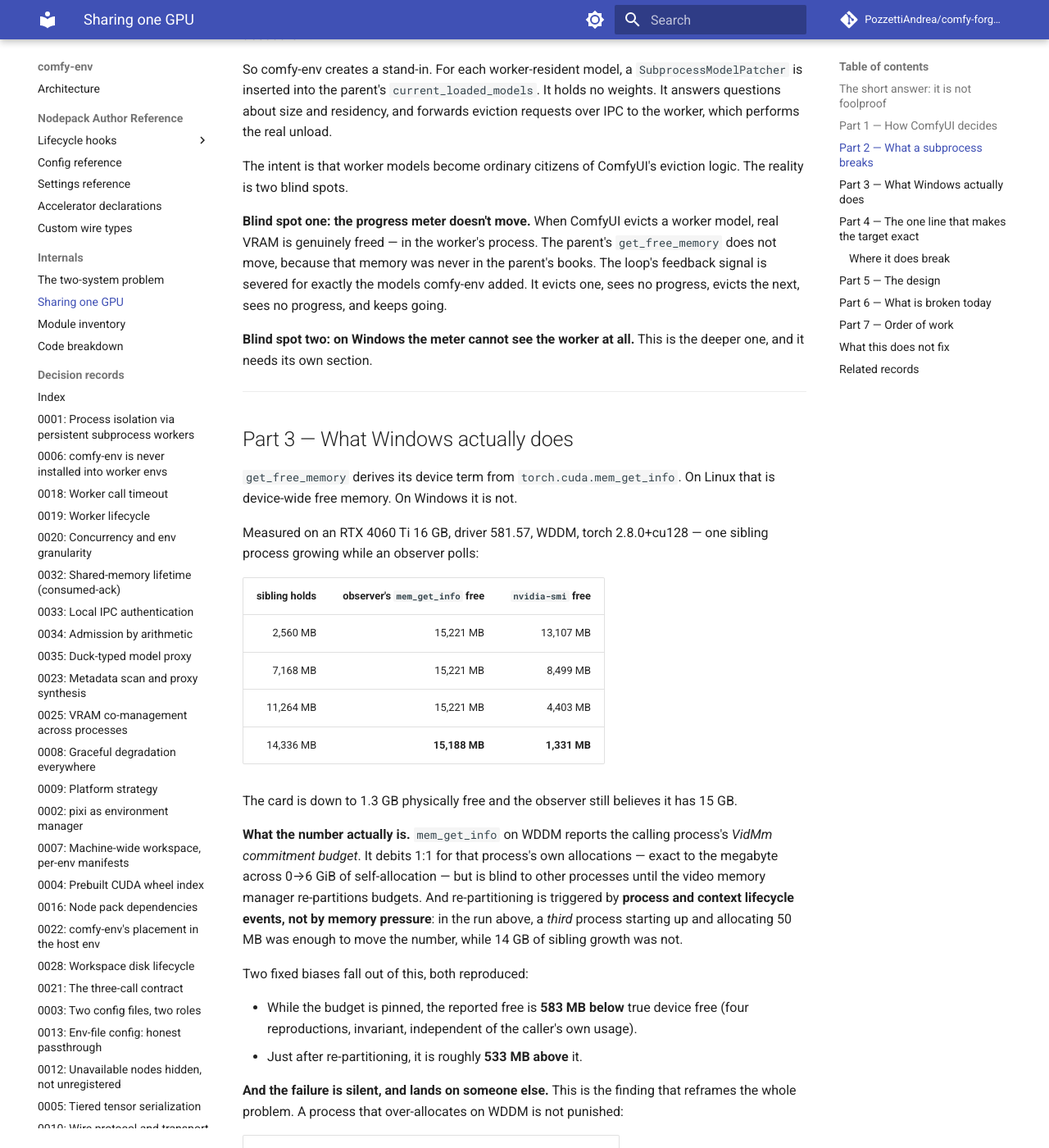
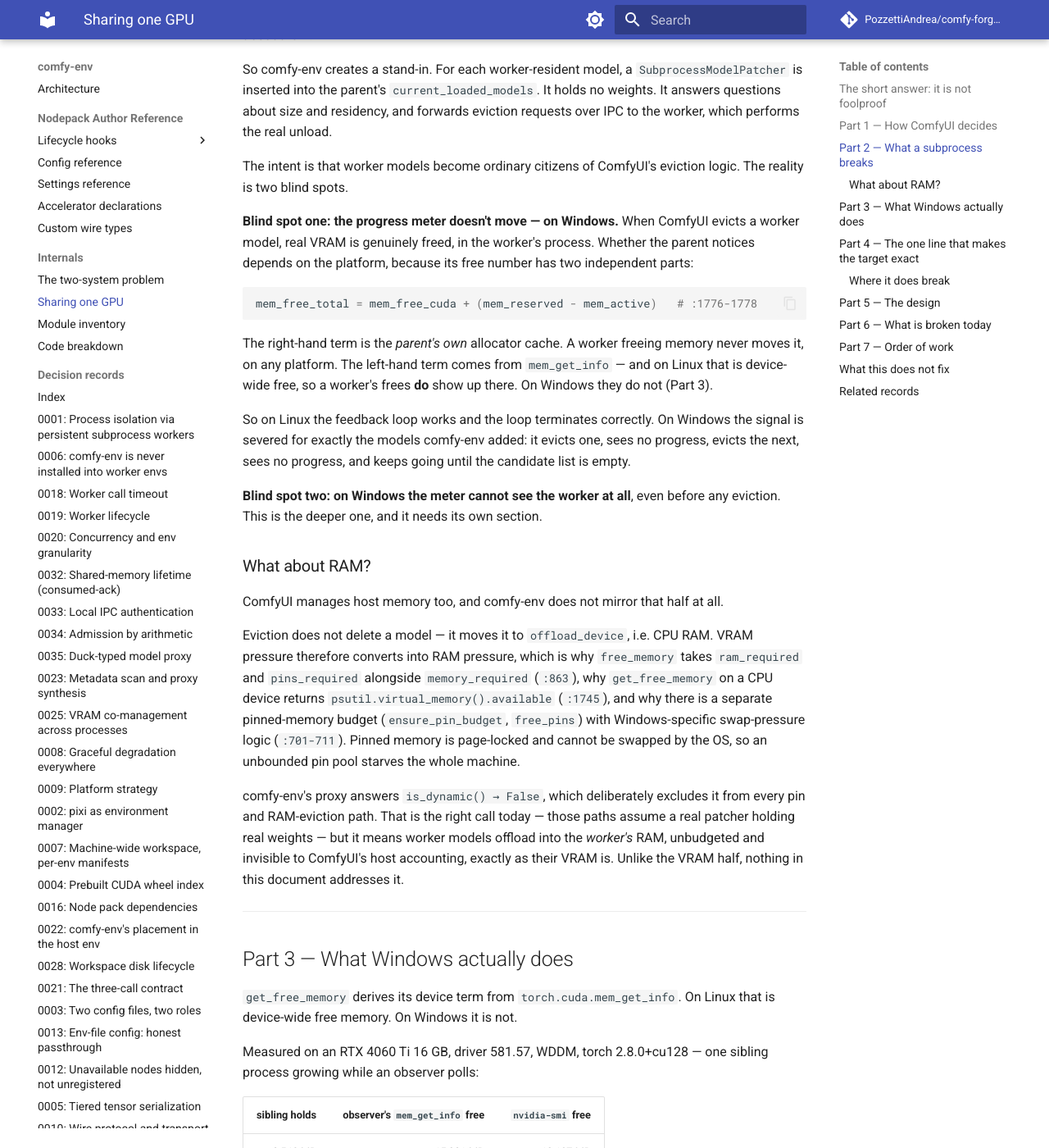
Before and after one commit to Comfy-Forge/comfy-forge-docs, an MkDocs documentation site: the page built from docs/comfy-env/sharing-one-gpu.md, in a window 1280 px wide and 1400 px high, scrolled down 2345 px. Shown: the whole window at 82% size. Built offline with MkDocs 1.6.1 and Material for MkDocs 9.7.7, drawn with Linux system fonts in a browser that asks for light colours; comment, search, counter and statistics services are not loaded; some of the changed text lies outside the part shown.

Commit message:
docs: qualify the meter blind spot as Windows-only, add the RAM gap

````diff
--- a/docs/comfy-env/sharing-one-gpu.md
+++ b/docs/comfy-env/sharing-one-gpu.md
@@ -115,15 +115,48 @@ which performs the real unload.
 The intent is that worker models become ordinary citizens of ComfyUI's
 eviction logic. The reality is two blind spots.
 
-**Blind spot one: the progress meter doesn't move.** When ComfyUI evicts a
-worker model, real VRAM is genuinely freed — in the worker's process. The
-parent's `get_free_memory` does not move, because that memory was never in
-the parent's books. The loop's feedback signal is severed for exactly the
-models comfy-env added. It evicts one, sees no progress, evicts the next,
-sees no progress, and keeps going.
+**Blind spot one: the progress meter doesn't move — on Windows.** When
+ComfyUI evicts a worker model, real VRAM is genuinely freed, in the worker's
+process. Whether the parent notices depends on the platform, because its
+free number has two independent parts:
 
-**Blind spot two: on Windows the meter cannot see the worker at all.** This
-is the deeper one, and it needs its own section.
+```python
+mem_free_total = mem_free_cuda + (mem_reserved - mem_active)   # :1776-1778
+```
+
+The right-hand term is the *parent's own* allocator cache. A worker freeing
+memory never moves it, on any platform. The left-hand term comes from
+`mem_get_info` — and on Linux that is device-wide free, so a worker's frees
+**do** show up there. On Windows they do not (Part 3).
+
+So on Linux the feedback loop works and the loop terminates correctly. On
+Windows the signal is severed for exactly the models comfy-env added: it
+evicts one, sees no progress, evicts the next, sees no progress, and keeps
+going until the candidate list is empty.
+
+**Blind spot two: on Windows the meter cannot see the worker at all**, even
+before any eviction. This is the deeper one, and it needs its own section.
+
+### What about RAM?
+
+ComfyUI manages host memory too, and comfy-env does not mirror that half at
+all.
+
+Eviction does not delete a model — it moves it to `offload_device`, i.e. CPU
+RAM. VRAM pressure therefore converts into RAM pressure, which is why
+`free_memory` takes `ram_required` and `pins_required` alongside
+`memory_required` (`:863`), why `get_free_memory` on a CPU device returns
+`psutil.virtual_memory().available` (`:1745`), and why there is a separate
+pinned-memory budget (`ensure_pin_budget`, `free_pins`) with Windows-specific
+swap-pressure logic (`:701-711`). Pinned memory is page-locked and cannot be
+swapped by the OS, so an unbounded pin pool starves the whole machine.
+
+comfy-env's proxy answers `is_dynamic() → False`, which deliberately excludes
+it from every pin and RAM-eviction path. That is the right call today — those
+paths assume a real patcher holding real weights — but it means worker models
+offload into the *worker's* RAM, unbudgeted and invisible to ComfyUI's host
+accounting, exactly as their VRAM is. Unlike the VRAM half, nothing in this
+document addresses it.
 
 ---
 
@@ -387,6 +420,11 @@ measured ratios, but the measurement needs a completed load to exist.
 `get_torch_device()`. This work adds one more device-0 assumption to unwind
 later.
 
+**Host RAM is not addressed at all.** Worker models offload into the worker's
+own RAM, outside ComfyUI's `ram_required` / pinned-memory accounting. Nothing
+here changes that, and on a machine with more VRAM pressure than RAM headroom
+it is the next thing to bite.
+
 **Cross-worker eviction still has a lock-ordering hazard.** Phase one does
 targeted IPC to sibling workers from inside a budget callback. Snapshotting
 the patcher dict and staying clear of the pool lock are necessary but not
--- a/mkdocs.yml
+++ b/mkdocs.yml
@@ -132,6 +132,7 @@ nav:
           - "0013: Desktop is driven over CDP": comfy-test/adr/0013-desktop-is-driven-over-cdp.md
           - "0014: Frontend isolation is enforced statically": comfy-test/adr/0014-javascript-isolation-is-static.md
           - "0015: Publish is a separate job": comfy-test/adr/0015-publish-is-a-separate-job.md
+          - "0016: Run output is run/branch/platform": comfy-test/adr/0016-run-output-is-namespaced-run-branch-platform.md
   - cuda-wheels:
       - Overview: cuda-wheels/index.md
       - Decision records:
````
Also changed, not shown: docs/comfy-test/adr/0016-run-output-is-namespaced-run-branch-platform.md (added, +80 -0 lines), docs/comfy-test/adr/index.md (+1 -0 lines).
